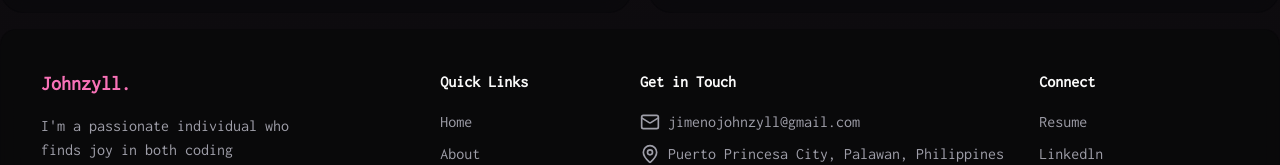
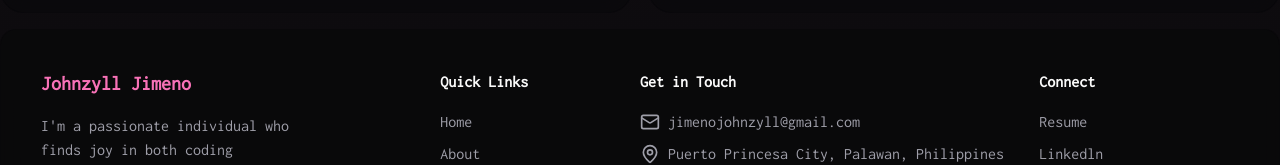
Before and after one commit to JohnzExor/2025-portfolio, a Next.js app: page / in a window 1280 px wide. Shown: the part 2953-3118 px from the top of the page. Built offline with nearby package versions, Linux system fonts and the light colour scheme.

Commit message:
fixed gradient

```diff
--- a/src/app/footer.tsx
+++ b/src/app/footer.tsx
@@ -8,7 +8,9 @@ const Footer = () => {
     <footer className="space-y-4 md:space-y-0 rounded-2xl p-10 md:grid grid-cols-6 bg-background/80 backdrop-blur-lg border border-background/20 mb-4">
       <div className="col-span-2 w-2/3">
         <div>
-          <h1 className="font-bold mb-4 text-xl text-primary">Johnzyll.</h1>
+          <h1 className="font-bold mb-4 text-xl text-primary">
+            Johnzyll Jimeno
+          </h1>
           <p className="text-muted-foreground">
             I'm a passionate individual who finds joy in both coding innovative
             solutions and immersing myself in the world of gaming.
--- a/src/app/layout.tsx
+++ b/src/app/layout.tsx
@@ -8,8 +8,9 @@ import { ThemeProvider } from "@/components/theme/theme-provider";
 const inconsolata = Inconsolata({ weight: "400", subsets: ["latin"] });
 
 export const metadata: Metadata = {
-  title: "Create Next App",
-  description: "Generated by create next app",
+  title: "Johnzyll Jimeno Portfolio",
+  description:
+    "         I'm a passionate individual who finds joy in both coding innovative solutions and immersing myself in the world of gaming.",
 };
 
 export default function RootLayout({
@@ -20,7 +21,7 @@ export default function RootLayout({
   return (
     <html lang="en" suppressHydrationWarning>
       <body
-        className={`${inconsolata.className} antialiased bg-gradient-to-b from-primary dark:from-primary/20 to-background min-h-screen flex flex-col items-center`}
+        className={`${inconsolata.className} antialiased bg-gradient-to-t dark:bg-gradient-to-b from-primary dark:from-primary/20 to-primary/30 dark:to-background min-h-screen flex flex-col items-center`}
       >
         <ThemeProvider>
           <div className="container space-y-2 md:space-y-4">
```
